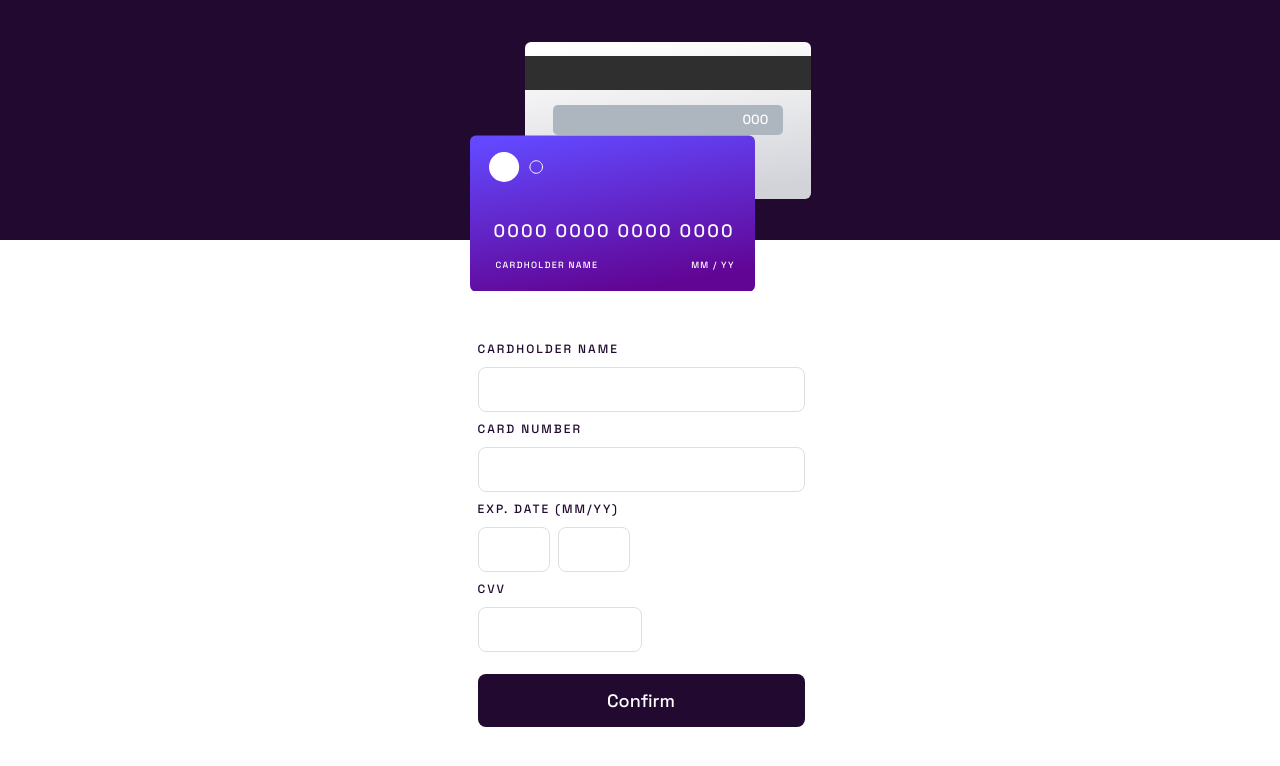
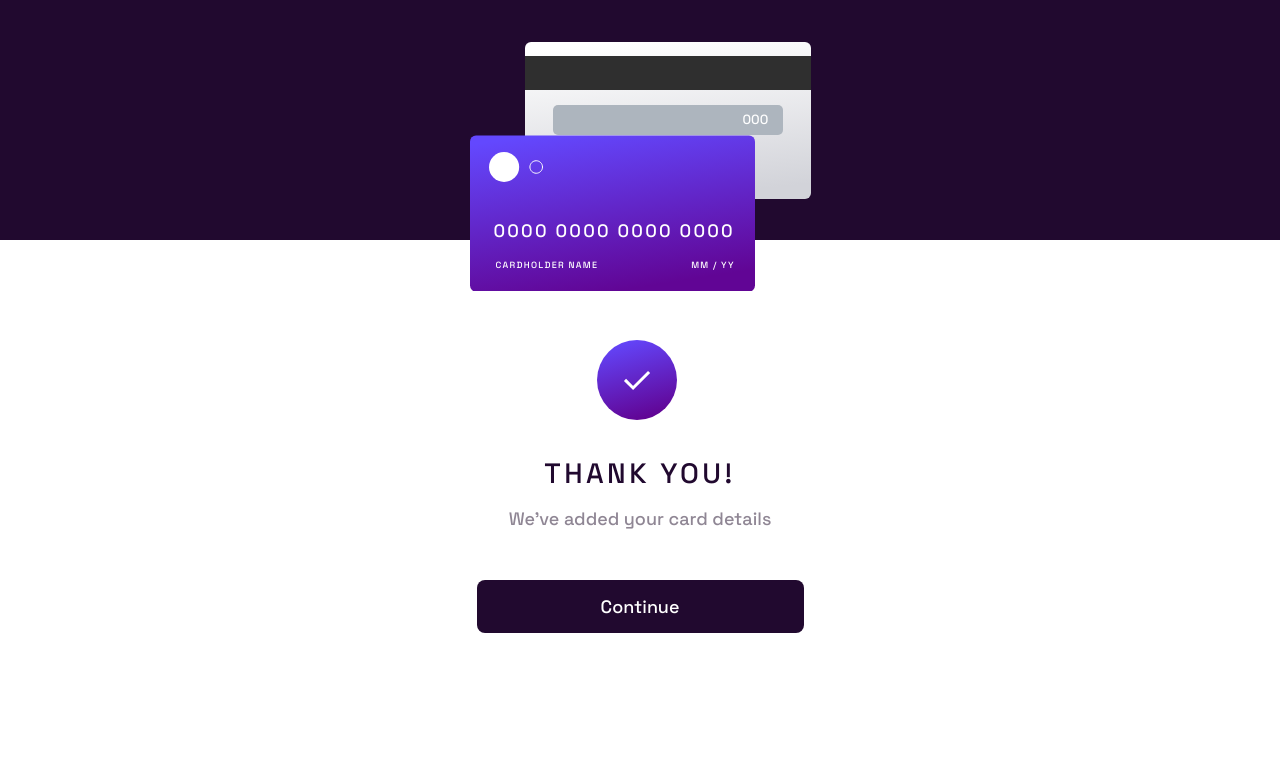
Before and after one commit to Eney997/Interactive-card-details, a React (Vite) app: page / in a window 1280 px wide. Both pictures are taken after a click on the button "Confirm". Shown: the top 766 px of the page. Built offline with nearby package versions, Linux system fonts and the light colour scheme.

Commit message:
rotationOnclickAdded

```diff
--- a/src/Components/Carddetails/Carddetails.css
+++ b/src/Components/Carddetails/Carddetails.css
@@ -163,7 +163,6 @@
 @media (width>1300px){
     .saerto {
         font-size: 15px;
-
     }
     .whiteBox {
         width: 381px;
--- a/src/Components/Carddetails/Carddetails.jsx
+++ b/src/Components/Carddetails/Carddetails.jsx
@@ -2,8 +2,11 @@ import React from 'react'
 import './Carddetails.css'
 import Card from '../Card/Card'
 import { useState } from 'react'
+import Thankyoupage from '../Thankyoupage/Thankyoupage'
 
 const Carddetails = () => {
+
+  const [confirmed,setConfirmed] = useState(false)
 
   const [valueCvv, setValueCvv] = useState('');
 
@@ -24,7 +27,7 @@ const Carddetails = () => {
 
   return (
     <Card>
-    <div className='whiteBox'>
+    {!confirmed && <div className='whiteBox'>
         <h1 className='saerto'>CARDHOLDER NAME</h1>
         <input className="fullName"  maxLength={40} type="text1" placeholder="First Name"></input>
           <p className='errorOne'>Wrong format, letters only</p>
@@ -48,8 +51,9 @@ const Carddetails = () => {
            type="text6"
            placeholder="CCV"/>
           <p className='errorFour'>Can't be blank</p>
-          <button className='butOne'><span className='conSpan'>Confirm</span></button>
-    </div>
+          <button className='butOne' onClick={()=> setConfirmed(true)}><span className='conSpan'>Confirm</span></button>
+    </div>}
+    {confirmed && <Thankyoupage setConfirmed={setConfirmed}/>}
     </Card>
   )
 }
--- a/src/Components/Thankyoupage/Thankyoupage.css
+++ b/src/Components/Thankyoupage/Thankyoupage.css
@@ -56,7 +56,13 @@
 }
 @media (width>1300px){
     .typb {
-        margin-top: 150px;
-        margin-left: -100px;
+        margin-top: 750px;
+        margin-left: -800px;
     }
 }
+@media (width>1900px){
+    .typb {
+        margin-top: 1000px;
+        margin-left: -800px;
+    }
+}
--- a/src/Components/Thankyoupage/Thankyoupage.jsx
+++ b/src/Components/Thankyoupage/Thankyoupage.jsx
@@ -2,14 +2,14 @@ import React from 'react'
 import './Thankyoupage.css'
 import Card from '../Card/Card'
 
-const Thankyoupage = () => {
+const Thankyoupage = ({setConfirmed}) => {
   return (
     <Card>
       <div className='typb'>
     <div className='PickYes'></div>
     <h1 className='ThankYou'>THANK YOU!</h1>
     <h2 className='Cardadded'>We’ve added your card details</h2>
-    <button className='ButTwo'><span className='ContinueSpan'>Continue</span></button>
+    <button className='ButTwo'onClick={()=> setConfirmed(false)}><span className='ContinueSpan'>Continue</span></button>
     </div>
     </Card>
   )
```
Also changed, not shown: 1 other file (tests, documents, lock files or other folders).
